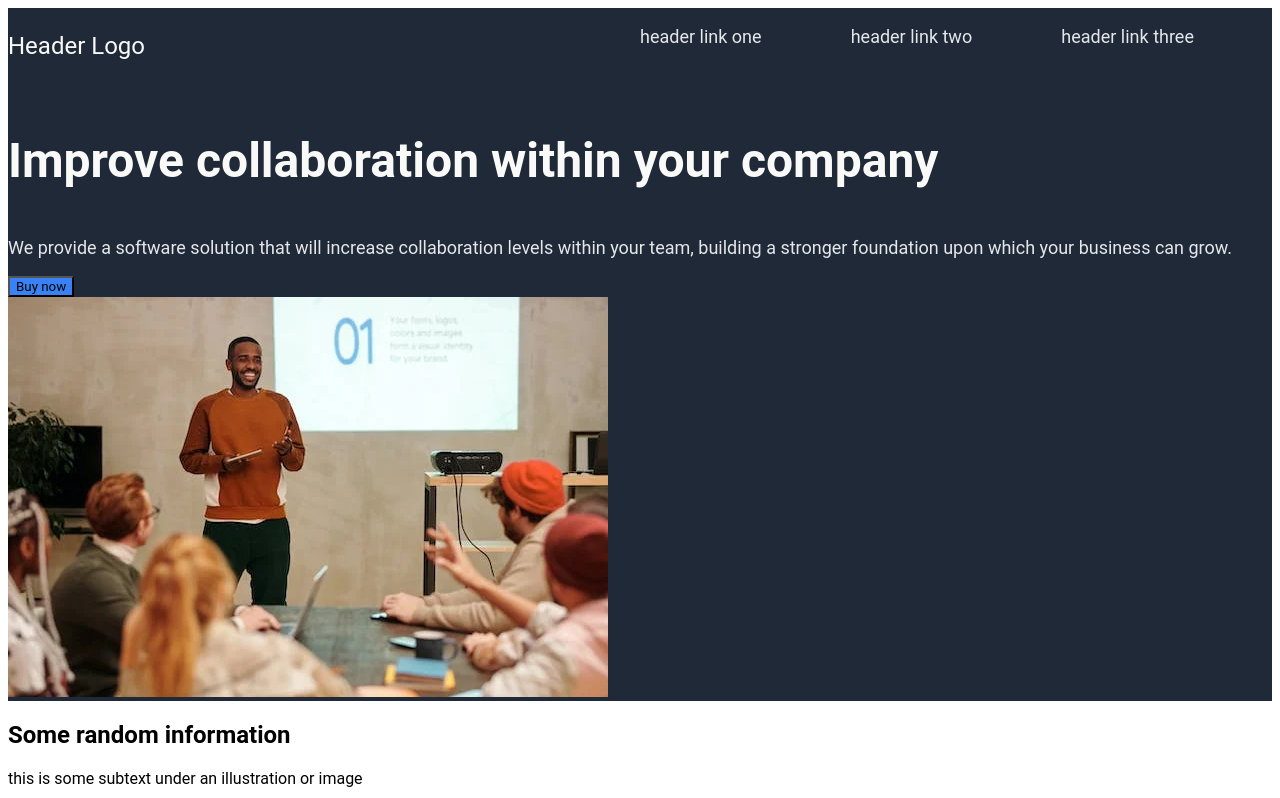
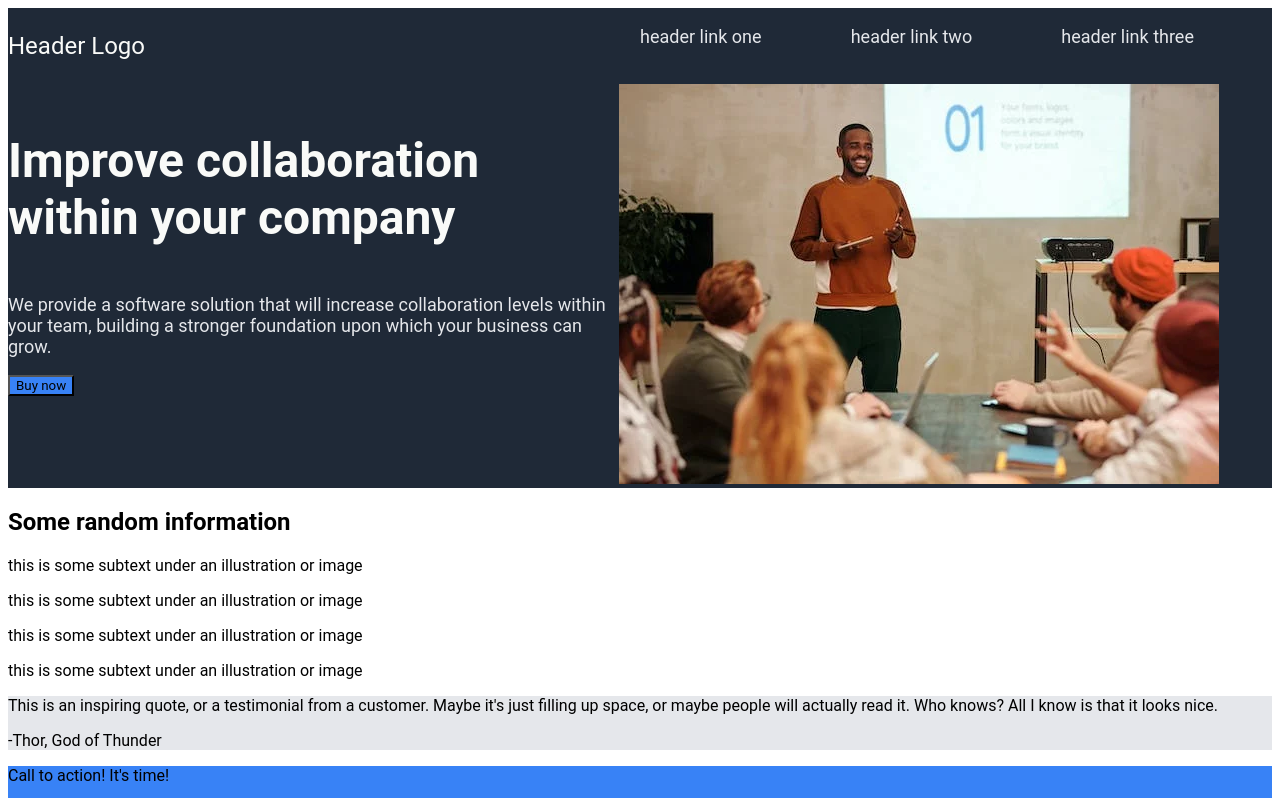
Before and after one commit to fran-mowat/dock, a plain HTML site: page index.html in a window 1280 px wide. Shown: the top 798 px of the page. Drawn offline with Linux system fonts and the light colour scheme.

Commit message:
added styling for first section

```diff
--- a/styles.css
+++ b/styles.css
@@ -1,5 +1,11 @@
 *{
     font-family: Roboto, Oxygen, Ubuntu, Cantarell, 'Open Sans', 'Helvetica Neue', sans-serif;
+}
+
+section{
+    margin: 0px;
+    padding: 0px;
+    border: 0px;
 }
 
 .one, footer{
@@ -34,6 +40,17 @@
     flex: 3 3 0;
 }
 
+.one .intro{
+    display: inline-block;
+    width: 48%;
+}
+
+.one .image{
+    display: inline-block;
+    width: 48%;
+    vertical-align: top;
+}
+
 button, .four{
     background-color: #3882F6;
 }
```
